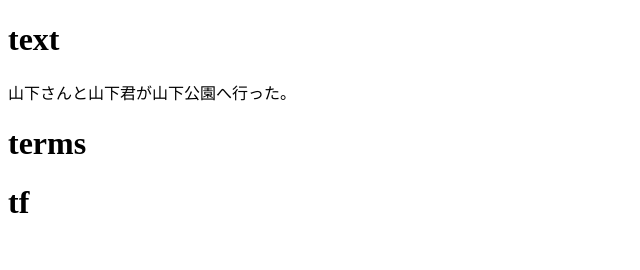
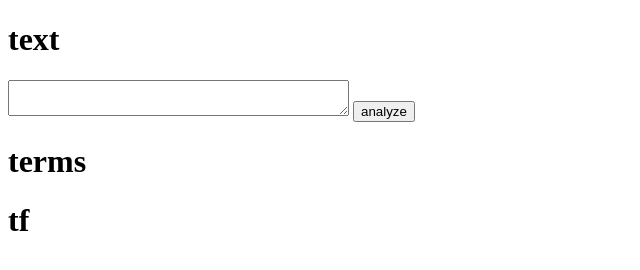
Before and after one commit to otknoy/textvis, a website: page test.html in a window 1280 px wide. Shown: the whole page, without its empty margins (0-640 px from the left). Drawn offline with Linux system fonts and the light colour scheme.

Commit message:
Analyze user-specified text

```diff
--- a/test.html
+++ b/test.html
@@ -1,13 +1,15 @@
 <!DOCTYPE html>
 <html>
   <head>
+    <meta charset="UTF-8">
     <!-- <script src="js/test.js"></script> -->
     <!-- <link rel="stylesheet" href="css/app.css"> -->
   </head>
   <body>
 
     <h1>text</h1>
-    <div id="text">山下さんと山下君が山下公園へ行った。</div>
+    <textarea id="text" rows"4" cols="40"></textarea>
+    <button id="analyze-button" onclick="analyze();">analyze</button>
 
     <h1>terms</h1>
     <div id="terms"></div>
@@ -33,7 +35,8 @@
 
      var baseUri = "http://localhost:8888";
 
-     var text = document.getElementById("text").innerText;
+     var analyze = function() {
+       var text = document.getElementById("text").value;
        console.log(text);
 
        var tokenizeUri = baseUri + "/tokenize?text=" + text;
@@ -48,7 +51,7 @@
 	   document.getElementById("tf").innerText = tf;
 	 });
        });
-
+     };
     </script>
 
   </body>
```
Lines whose indentation alone changed are shown as unchanged.
